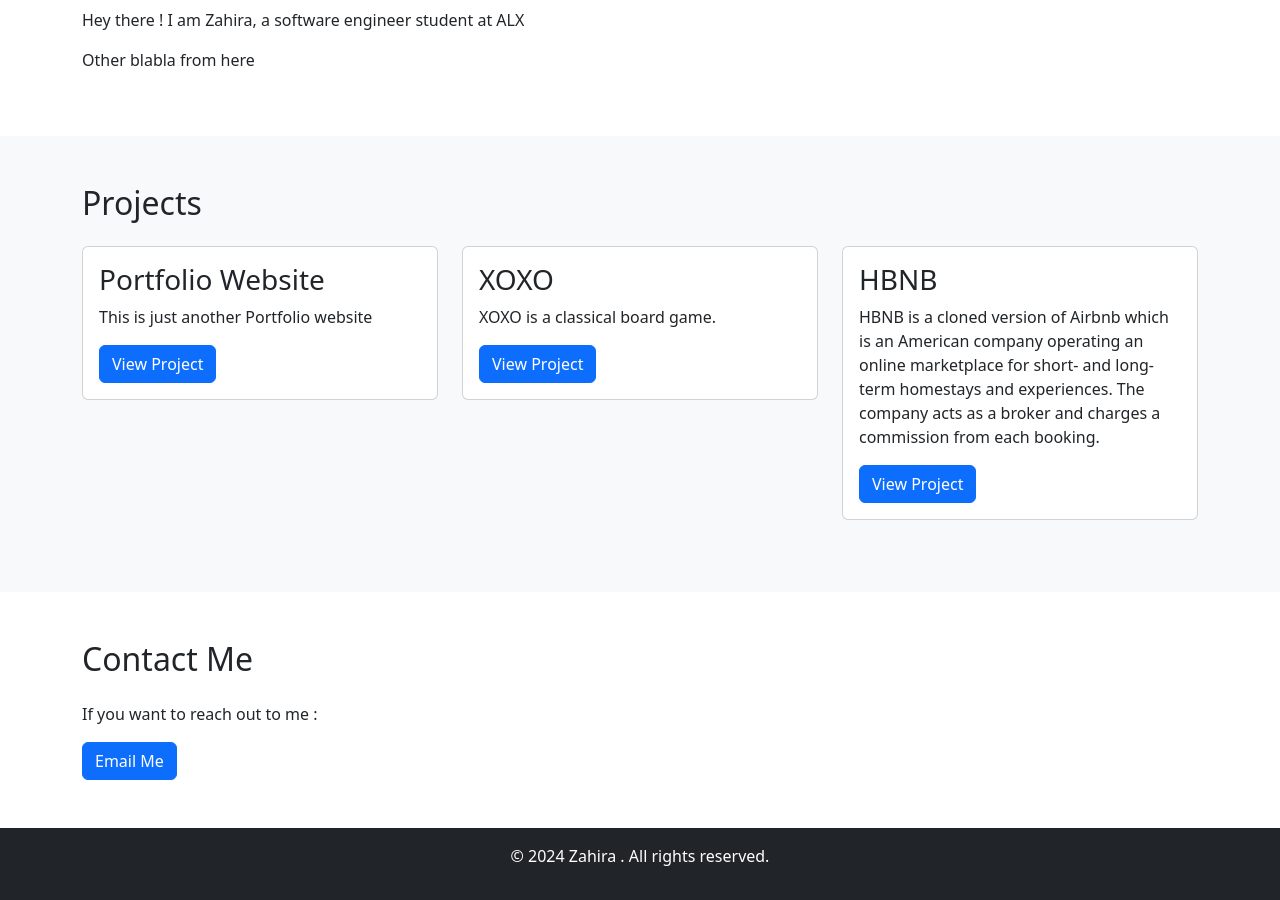
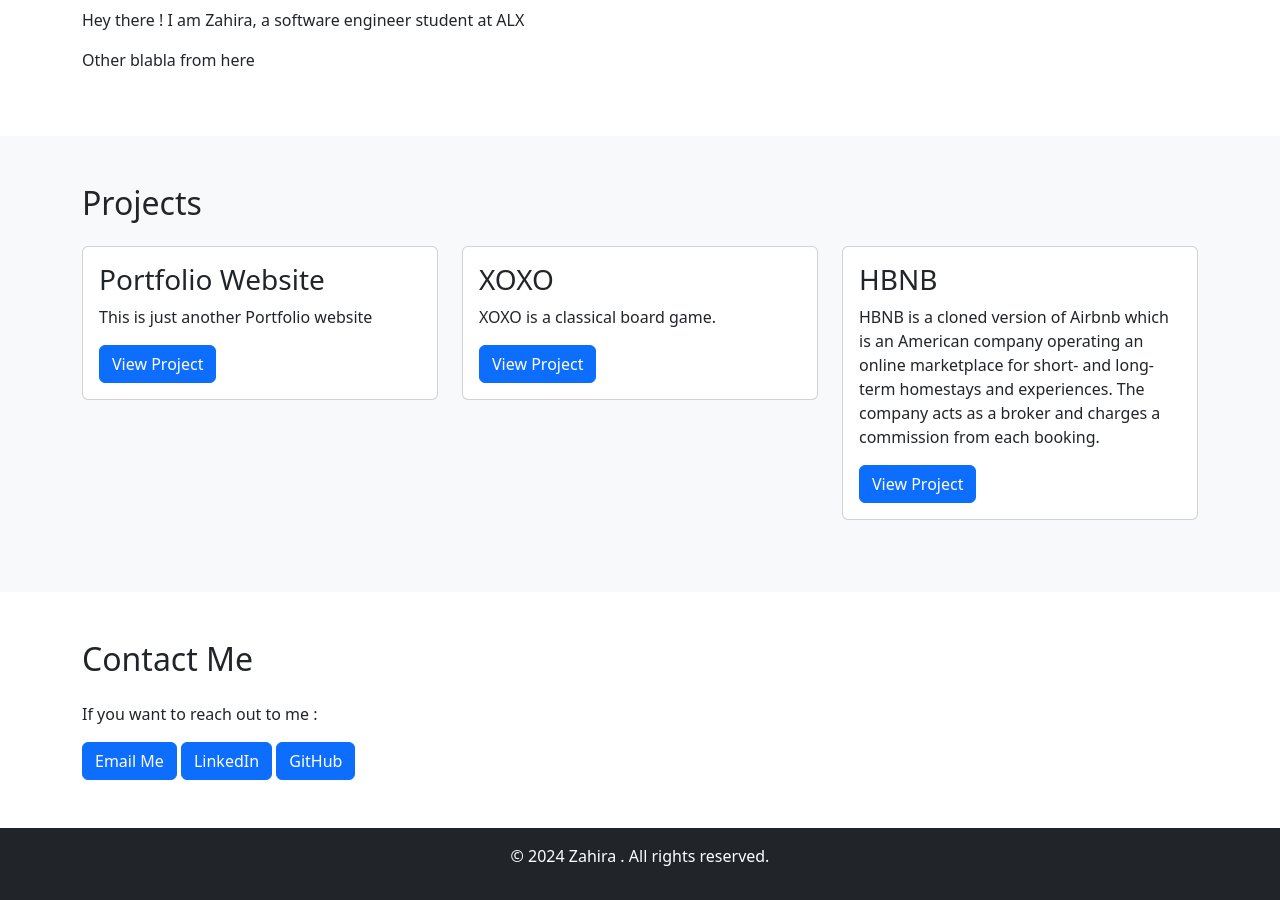
Before and after one commit to Sapphyruss/sapphyruss.github.io, a Jekyll site: the page index.html, which Jekyll copies as it is, in a window 1280 px wide and 900 px high, scrolled down 614 px. Built offline with Jekyll 4.4.1, drawn with Linux system fonts in a browser that asks for light colours.

Commit message:
Update index.html

```diff
--- a/index.html
+++ b/index.html
@@ -88,6 +88,9 @@
       <h2 class="mb-4">Contact Me</h2>
       <p>If you want to reach out to me :</p>
       <a href="mailto:zahira.khattou@outlook.fr" class="btn btn-primary">Email Me</a>
+      <a href="https://www.linkedin.com/in/zahira-khattou/" target="_blank" class="btn btn-primary mr-2">LinkedIn</a>
+      <a href="https://github.com/Sapphyruss" target="_blank" class="btn btn-primary">GitHub</a>
+
     </div>
   </section>
 
```
